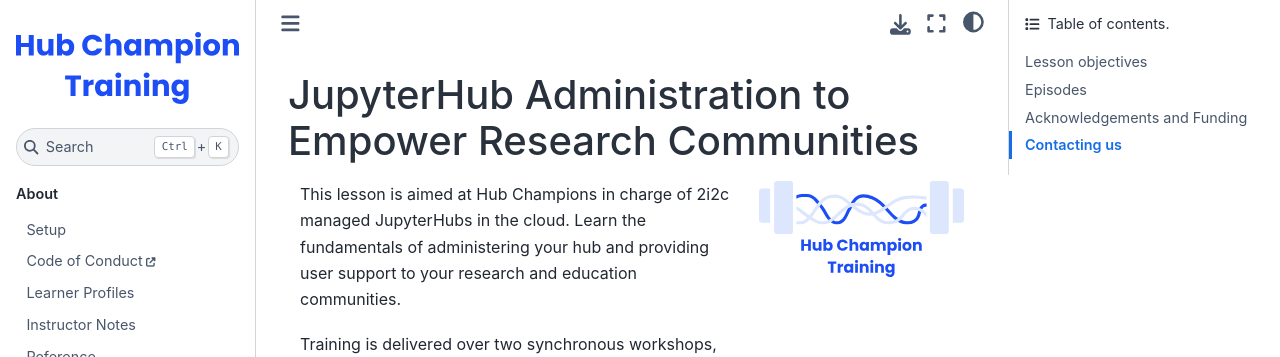
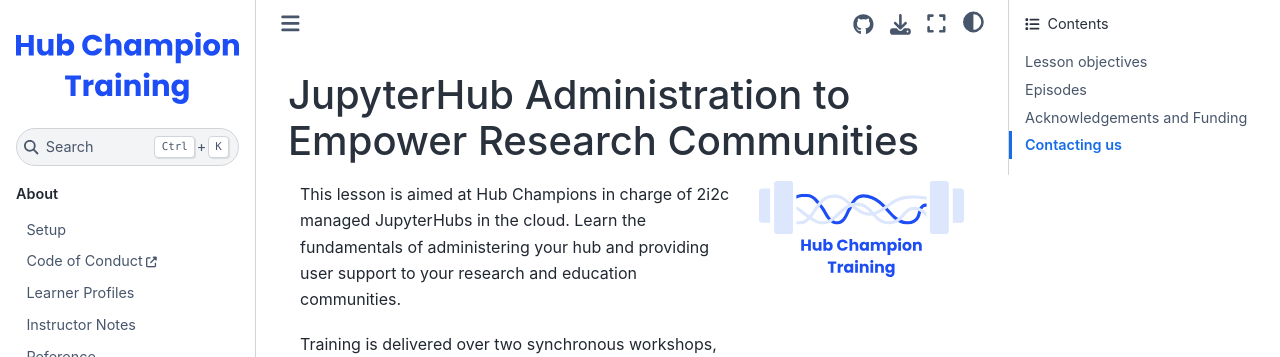
Before and after one commit to czi-catalystproject/hub-champion-training, a Jupyter Book: the page built from index.md, in a window 1280 px wide. Shown: the top 357 px of the page. Built offline with Jupyter Book 1.0.4 settings and Sphinx 7.4.7 and the Sphinx Book theme 1.1.4, drawn with Linux system fonts in a browser that asks for light colours; nearby versions of some CDN libraries.

Commit message:
Remove html_css_files and html_theme_options

```diff
--- a/_config.yml
+++ b/_config.yml
@@ -67,10 +67,6 @@ sphinx:
     language: en
     html_last_updated_fmt: '%b %d, %Y'
     html_show_copyright: true
-    html_css_files: ["https://cdnjs.cloudflare.com/ajax/libs/font-awesome/6.1.2/css/all.min.css"]    # for FontAwesome 6.1 icons (the defaults are version 5)
-        # see https://sphinx-design.readthedocs.io/en/latest/badges_buttons.html
-    html_theme_options:
-      toc_title: Table of contents.
     # i18n
     nb_render_priority:
       gettext: {}
```
